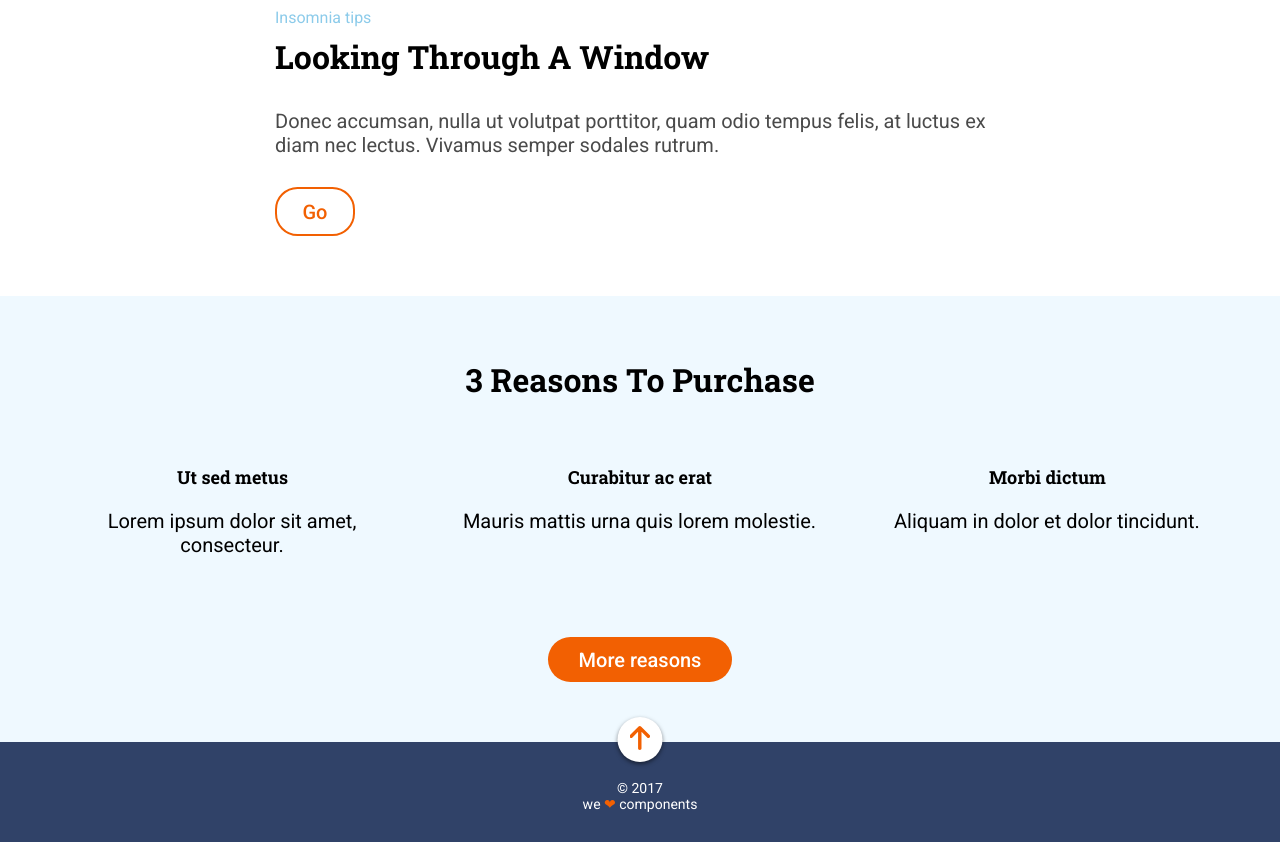
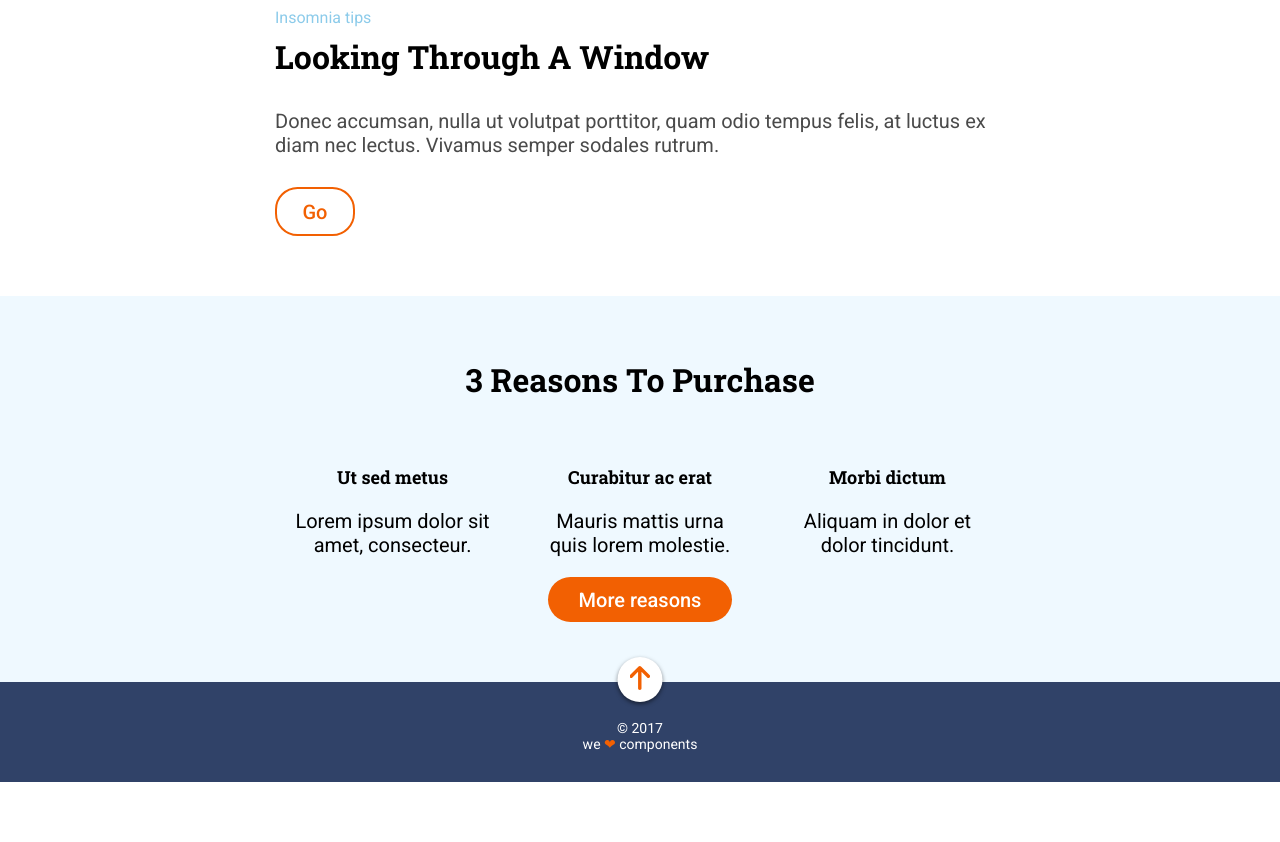
Before and after one commit to inesppino/e-s1-evaluacion-final-inesppino, a website: page docs/index.html in a window 1280 px wide. Shown: the part 870-1712 px from the top of the page. After the commit the page ends 1652 px from the top, so only its background shows below. Drawn offline with Linux system fonts and the light colour scheme.

Commit message:
fix grid

```diff
--- a/_src/assets/scss/layout/_main.scss
+++ b/_src/assets/scss/layout/_main.scss
@@ -140,12 +140,6 @@
         margin-bottom: 0px;
     }
 
-    .first-part{
-        // width: 100%;
-        // max-width: 690px;
-
-    }
-
     .title{
         font-size: 26px;
     }
@@ -160,9 +154,10 @@
 
     }
 
-    //VOLVER A MIRAR, NO CUADRA CON EJEMPLO DADO
     .list-purchase{
         margin-bottom: 60px;
+        max-width: 690px;
+        margin: 0 auto;
         display: grid;
         grid-template-columns: 1fr 1fr 1fr;
         grid-template-rows: none;
@@ -201,6 +196,7 @@
 
     .list-purchase{
         display: grid;
+        margin: 0 auto;
         grid-template-columns: 1fr 1fr 1fr;
         grid-template-rows: none;
         grid-column-gap: 52.4px;
```
Also changed, not shown: docs/assets/css/styles.css.
